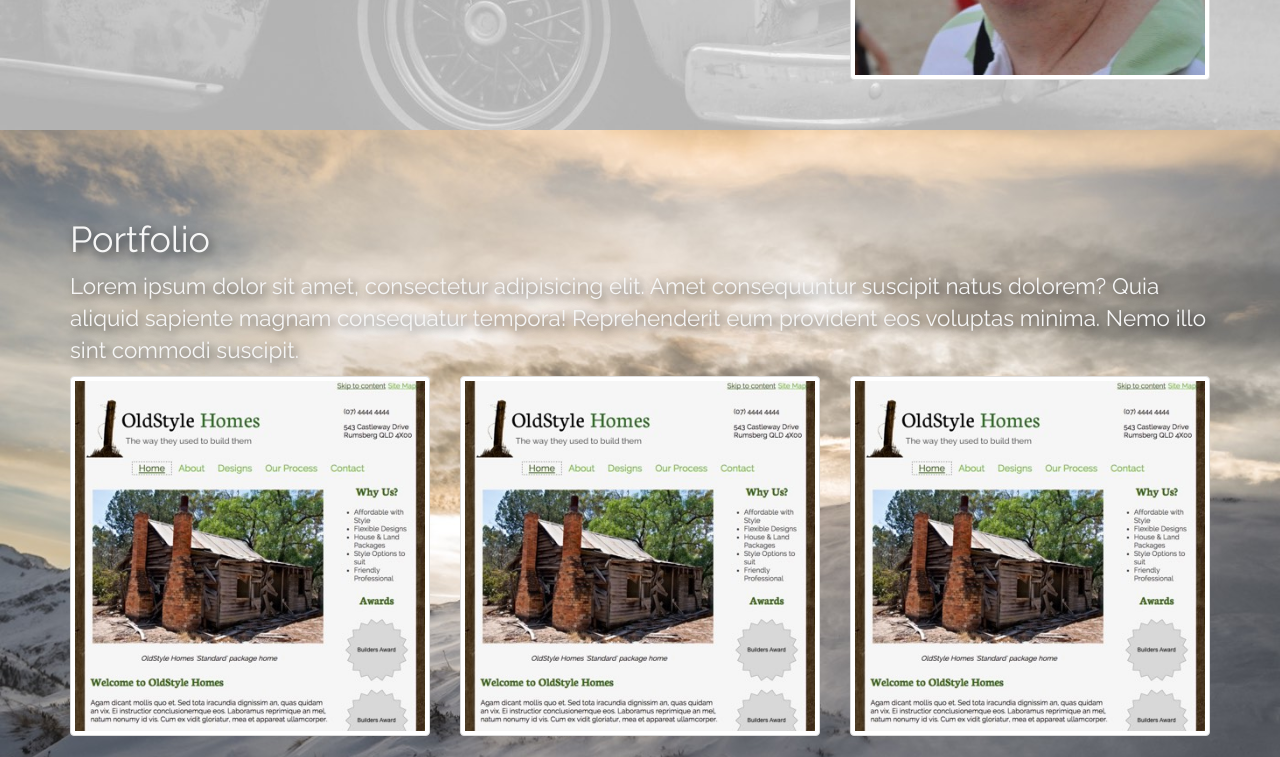
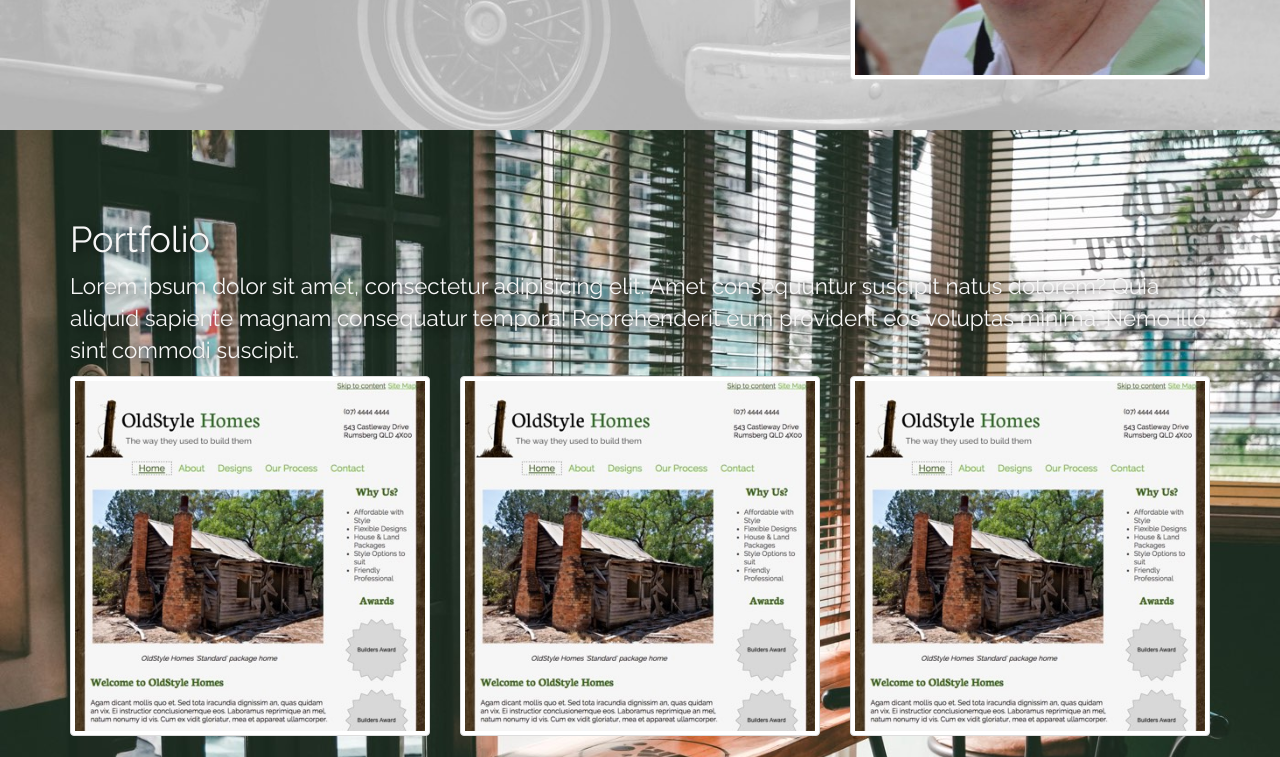
Before and after one commit to robrcodes/myFreeCodeCamp_2016, a website: page BasicFrontEndDevProjects/PersonalPorfolioWebpage/index.html in a window 1280 px wide. Shown: the part 1040-1797 px from the top of the page. Drawn offline with Linux system fonts and the light colour scheme.

Commit message:
changed portfolio section background to cafe pic

```diff
--- a/BasicFrontEndDevProjects/PersonalPorfolioWebpage/src/scss/main.scss
+++ b/BasicFrontEndDevProjects/PersonalPorfolioWebpage/src/scss/main.scss
@@ -74,7 +74,7 @@ body {
 }
 
 #portfolio {
-    @include sectionStyle('../images/hillcross1400.jpg',70vh,$alt-text,rgba(0,0,0,0.7));
+    @include sectionStyle('../images/cafeinside1400.jpg',70vh,$alt-text,rgba(0,0,0,0.7));
     h1 {
       text-align: left;
     }
```
Also changed, not shown: BasicFrontEndDevProjects/PersonalPorfolioWebpage/dist/css/allcss.css, BasicFrontEndDevProjects/PersonalPorfolioWebpage/dist/images/cafeinside1400.jpg (added), BasicFrontEndDevProjects/PersonalPorfolioWebpage/src/css/main.css, BasicFrontEndDevProjects/PersonalPorfolioWebpage/src/images/cafeinside1400.jpg (added), 1 other file.
